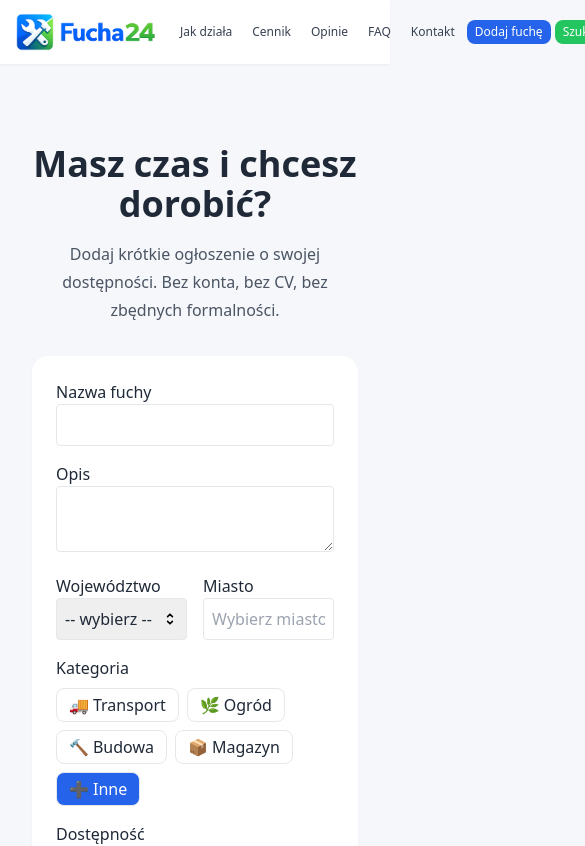
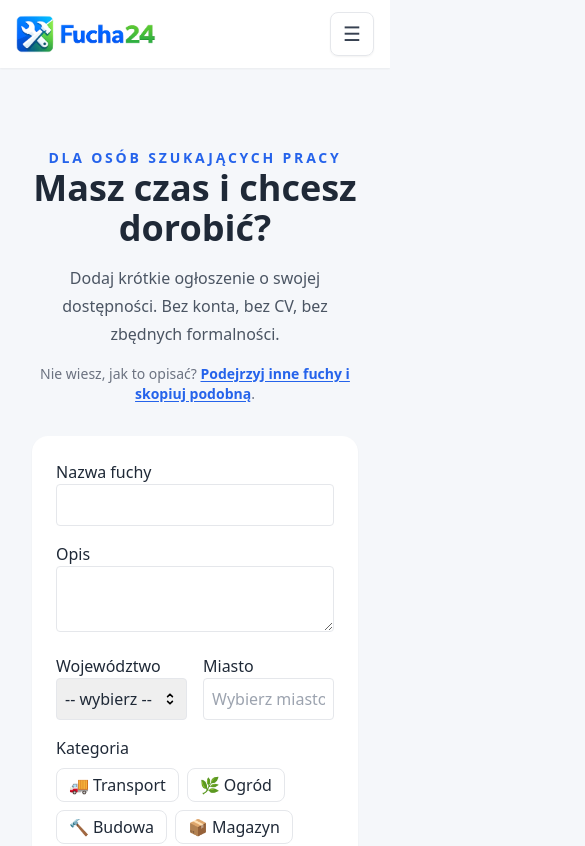
Before and after one commit to TruLab2025/fucha, a Next.js app: page /add in a window 390 px wide. Shown: the top 846 px of the page, 585 px wide, since content can reach past the window. Built offline with nearby package versions, Linux system fonts and the light colour scheme.

Commit message:
Polish worker flow and mobile navigation

```diff
--- a/app/add/page.tsx
+++ b/app/add/page.tsx
@@ -1,18 +1,25 @@
 // app/add/page.tsx
-import React from 'react';
+import React, { Suspense } from 'react';
+import Link from 'next/link';
 import JobForm from '../../components/JobForm';
 
 export default function AddPage() {
   return (
     <section className="py-12 sm:py-16">
-      <div className="container mx-auto max-w-xl">
+      <div className="container mx-auto max-w-2xl">
         <div className="mb-8 text-center">
+          <p className="text-sm font-semibold uppercase tracking-[0.2em] text-primary">Dla osób szukających pracy</p>
           <h1 className="text-4xl font-bold">Masz czas i chcesz dorobić?</h1>
           <p className="mt-4 text-gray-600 leading-7">
             Dodaj krótkie ogłoszenie o swojej dostępności. Bez konta, bez CV, bez zbędnych formalności.
           </p>
+          <p className="mt-4 text-sm text-gray-500">
+            Nie wiesz, jak to opisać? <Link href="/jobs" className="font-semibold text-primary underline underline-offset-2">Podejrzyj inne fuchy i skopiuj podobną</Link>.
+          </p>
         </div>
-        <JobForm />
+        <Suspense fallback={<div className="rounded-2xl bg-white p-8 text-center text-gray-500 shadow-sm">Ładowanie formularza...</div>}>
+          <JobForm />
+        </Suspense>
       </div>
     </section>
   );
--- a/app/companies/browse/page.tsx
+++ b/app/companies/browse/page.tsx
@@ -198,15 +198,15 @@ export default function CompanyBrowsePage() {
   return (
     <main className="py-12">
       <div className="container mx-auto">
-        <div className="flex justify-between items-center mb-8">
+        <div className="mb-8 flex flex-col gap-4 sm:flex-row sm:items-start sm:justify-between">
           <div>
             <h1 className="text-3xl font-bold">Zobacz, kto jest gotowy do pracy</h1>
             <p className="text-gray-600">Przeglądasz ludzi do pracy z okolicy ({displayedListings.length} wyników)</p>
           </div>
-          <div className="space-y-3">
+          <div className="w-full max-w-xs space-y-3 sm:w-auto sm:min-w-[220px]">
             <div className="rounded-lg border border-blue-200 bg-blue-50 p-4 text-center">
               <p className="text-sm text-gray-600">Plan:</p>
-              <p className="text-lg font-bold text-primary">
+              <p className="text-lg font-bold text-primary whitespace-nowrap">
                 {tier === 'pro' ? 'PRO – bez limitu' : `FREE – ${contactsRemaining} odkryć`}
               </p>
             </div>
--- a/app/jobs/page.tsx
+++ b/app/jobs/page.tsx
@@ -48,8 +48,13 @@ export default async function JobsPage({ searchParams }: JobsPageProps) {
   return (
     <section className="py-12">
       <div className="container mx-auto">
-        <h1 className="text-3xl font-bold mb-2 text-center">Dostępne fuchy</h1>
-        <p className="text-center text-gray-600 mb-8">Pracownicy szukają zleceń. Przeglądasz {listings.length} wyników.</p>
+        <div className="mx-auto mb-8 max-w-3xl text-center">
+          <p className="text-sm font-semibold uppercase tracking-[0.2em] text-primary">Dla osób szukających pracy</p>
+          <h1 className="mt-3 text-3xl font-bold sm:text-4xl">Podejrzyj inne fuchy i skopiuj podobną dla siebie</h1>
+          <p className="mt-4 text-gray-600 leading-7">
+            Ta lista pomaga Ci zobaczyć, jak ogłaszają się inni, jakie stawki podają i jak opisują swoją dostępność. Przeglądasz {listings.length} wyników i możesz jednym kliknięciem przenieść dane do własnego formularza.
+          </p>
+        </div>
 
         <JobsFilters
           initialProvince={searchParams?.province}
@@ -57,6 +62,12 @@ export default async function JobsPage({ searchParams }: JobsPageProps) {
           initialCategory={searchParams?.category}
           initialDate={searchParams?.date}
         />
+
+        <div className="mb-8 rounded-2xl bg-blue-50 px-6 py-5 text-center text-sm text-blue-900">
+          <p>
+            💡 <strong>Jak używać tej strony:</strong> znajdź ogłoszenie podobne do swojego, podejrzyj stawkę i kliknij <strong>Duplikuj fuchę</strong>, żeby nie wpisywać wszystkiego od zera.
+          </p>
+        </div>
 
         {paginatedListings.length === 0 ? (
           <div className="text-center py-12">
--- a/components/AdvantagesSection.tsx
+++ b/components/AdvantagesSection.tsx
@@ -54,6 +54,11 @@ export default function AdvantagesSection() {
             Szukam ludzi do pracy
           </Link>
         </div>
+        <div className="mt-4 text-center">
+          <Link href="/jobs" className="text-sm font-semibold text-primary underline underline-offset-2">
+            Zobacz też inne fuchy
+          </Link>
+        </div>
       </div>
     </section>
   );
--- a/components/HeroSection.tsx
+++ b/components/HeroSection.tsx
@@ -21,6 +21,11 @@ export default function HeroSection() {
           Szukam ludzi do pracy
         </Link>
       </div>
+      <div className="mt-4 text-center">
+        <Link href="/jobs" className="text-sm font-semibold text-primary underline underline-offset-2">
+          Zobacz też inne fuchy
+        </Link>
+      </div>
       <div className="mt-8 flex flex-wrap justify-center gap-3 text-sm text-gray-700">
         <span className="rounded-full bg-white px-4 py-2 shadow-sm">Bez zakładania konta</span>
         <span className="rounded-full bg-white px-4 py-2 shadow-sm">Kontakt w kilka minut</span>
--- a/components/JobForm.tsx
+++ b/components/JobForm.tsx
@@ -1,7 +1,7 @@
 // components/JobForm.tsx
 "use client";
 import Link from 'next/link';
-import React, { useMemo, useState } from 'react';
+import React, { useEffect, useMemo, useState } from 'react';
 import { useRouter, useSearchParams } from 'next/navigation';
 import { useForm, Controller, SubmitHandler } from 'react-hook-form';
 import { zodResolver } from '@hookform/resolvers/zod';
@@ -60,7 +60,7 @@ const jobSchema = z.object({
 type JobInput = z.infer<typeof jobSchema>;
 
 const ratePresets = [50,75,100,125,150,175,200,400];
-const hourPresets = [1,2,3,4,5,6,7,8];
+const hourPresets = [1,2,3,4,5,6,7,8,10];
 const rateTypes = [
   { value: 'hourly', label: 'zł / h' },
   { value: 'daily', label: 'zł / dzień' },
@@ -155,11 +155,18 @@ export default function JobForm() {
     control,
     watch,
     setValue,
+    reset,
     formState: { errors, isSubmitting },
   } = useForm<JobInput>({
     resolver: zodResolver(jobSchema),
     defaultValues,
   });
+
+  useEffect(() => {
+    reset(defaultValues);
+    setSuccess(false);
+    setSubmitError(null);
+  }, [defaultValues, reset]);
 
   const provinceField = register('province');
   const phoneField = register('phone');
@@ -192,7 +199,7 @@ export default function JobForm() {
   };
 
   return (
-    <div className="mx-auto max-w-lg rounded-2xl bg-white p-6 shadow-sm sm:p-8">
+    <div className="mx-auto max-w-2xl rounded-2xl bg-white p-6 shadow-sm sm:p-8">
       {success ? (
         <div className="p-6 bg-green-100 text-green-800 rounded-lg text-center space-y-4">
           <p>Ogłoszenie opublikowane! Za chwilę przejdziesz do listy fuch.</p>
--- a/components/Navbar.tsx
+++ b/components/Navbar.tsx
@@ -1,10 +1,17 @@
 // components/Navbar.tsx
+"use client";
 
 import Link from 'next/link';
-import React from 'react';
+import React, { useState } from 'react';
 import Image from 'next/image';
 
 export default function Navbar() {
+  const [isMobileMenuOpen, setIsMobileMenuOpen] = useState(false);
+
+  const handleMobileMenuClose = () => {
+    setIsMobileMenuOpen(false);
+  };
+
   return (
     <nav className="bg-white shadow-sm">
       <div className="container mx-auto flex flex-row items-center justify-between py-3 gap-2">
@@ -18,8 +25,9 @@ export default function Navbar() {
             priority
           />
         </Link>
-        <div className="flex flex-row gap-1 sm:gap-2 flex-1 justify-end items-center">
-          <Link href="/#how-it-works" className="px-2 py-1 sm:px-3 sm:py-2 text-gray-700 rounded-lg hover:bg-gray-100 text-xs sm:text-base text-center whitespace-nowrap">Jak działa</Link>
+
+        <div className="hidden flex-1 items-center justify-end gap-1 sm:flex sm:gap-2">
+          <Link href="/#how-it-works" className="px-2 py-1 sm:px-3 sm:py-2 text-gray-700 rounded-lg hover:bg-gray-100 text-xs sm:text-base text-center whitespace-nowrap">Jak to działa</Link>
           <Link href="/#pricing" className="px-2 py-1 sm:px-3 sm:py-2 text-gray-700 rounded-lg hover:bg-gray-100 text-xs sm:text-base text-center whitespace-nowrap">Cennik</Link>
           <Link href="/#testimonials" className="px-2 py-1 sm:px-3 sm:py-2 text-gray-700 rounded-lg hover:bg-gray-100 text-xs sm:text-base text-center whitespace-nowrap">Opinie</Link>
           <Link href="/faq" className="px-2 py-1 sm:px-3 sm:py-2 text-gray-700 rounded-lg hover:bg-gray-100 text-xs sm:text-base text-center whitespace-nowrap">FAQ</Link>
@@ -31,7 +39,32 @@ export default function Navbar() {
             Szukam ludzi
           </Link>
         </div>
+
+        <button
+          type="button"
+          aria-label={isMobileMenuOpen ? 'Zamknij menu' : 'Otwórz menu'}
+          aria-expanded={isMobileMenuOpen}
+          onClick={() => setIsMobileMenuOpen((value) => !value)}
+          className="flex h-11 w-11 items-center justify-center rounded-lg border border-gray-200 text-gray-700 shadow-sm transition hover:bg-gray-50 sm:hidden"
+        >
+          <span className="text-xl" aria-hidden="true">☰</span>
+        </button>
       </div>
+
+      {isMobileMenuOpen && (
+        <div className="border-t border-gray-100 bg-white sm:hidden">
+          <div className="container mx-auto flex flex-col gap-2 py-4">
+            <Link onClick={handleMobileMenuClose} href="/#how-it-works" className="rounded-lg px-4 py-3 text-gray-700 transition hover:bg-gray-100">Jak to działa</Link>
+            <Link onClick={handleMobileMenuClose} href="/#pricing" className="rounded-lg px-4 py-3 text-gray-700 transition hover:bg-gray-100">Cennik</Link>
+            <Link onClick={handleMobileMenuClose} href="/#testimonials" className="rounded-lg px-4 py-3 text-gray-700 transition hover:bg-gray-100">Opinie</Link>
+            <Link onClick={handleMobileMenuClose} href="/faq" className="rounded-lg px-4 py-3 text-gray-700 transition hover:bg-gray-100">FAQ</Link>
+            <Link onClick={handleMobileMenuClose} href="/#contact" className="rounded-lg px-4 py-3 text-gray-700 transition hover:bg-gray-100">Kontakt</Link>
+            <Link onClick={handleMobileMenuClose} href="/jobs" className="rounded-lg px-4 py-3 text-primary transition hover:bg-blue-50">Zobacz też inne fuchy</Link>
+            <Link onClick={handleMobileMenuClose} href="/add" className="rounded-lg bg-primary px-4 py-3 text-center font-medium text-white transition hover:bg-blue-700">Dodaj fuchę</Link>
+            <Link onClick={handleMobileMenuClose} href="/companies/browse" className="rounded-lg bg-green px-4 py-3 text-center font-medium text-white transition hover:bg-green-600">Szukam ludzi</Link>
+          </div>
+        </div>
+      )}
     </nav>
   );
 }
--- a/tsconfig.json
+++ b/tsconfig.json
@@ -14,6 +14,7 @@
     "noEmit": true,
     "esModuleInterop": true,
     "moduleResolution": "Node",
+    "ignoreDeprecations": "5.0",
     "resolveJsonModule": true,
     "isolatedModules": true,
     "jsx": "preserve",
```
Also changed, not shown: app/faq/page.tsx (+7 -5 lines), app/regulamin/page.tsx (+7 -5 lines), components/JobCard.tsx (+5 -2 lines).
